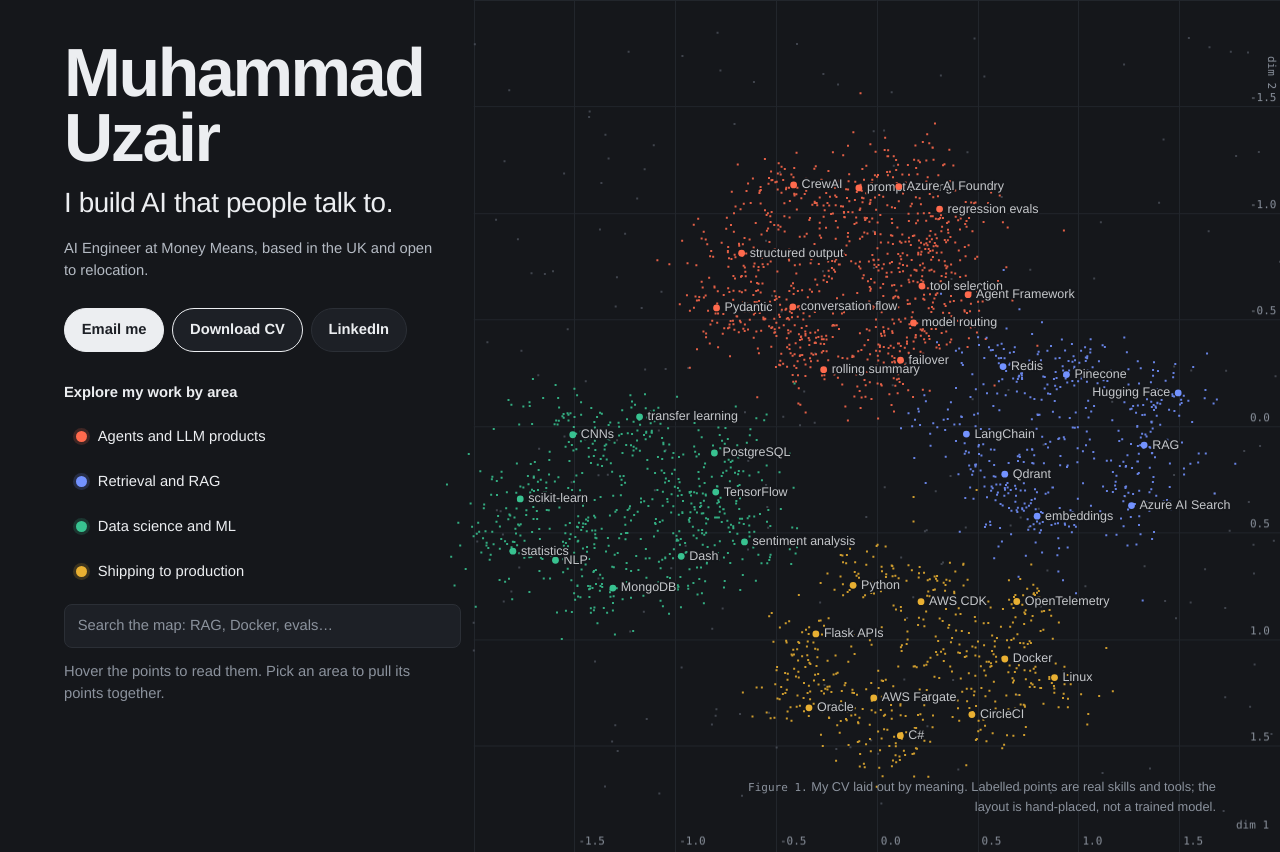
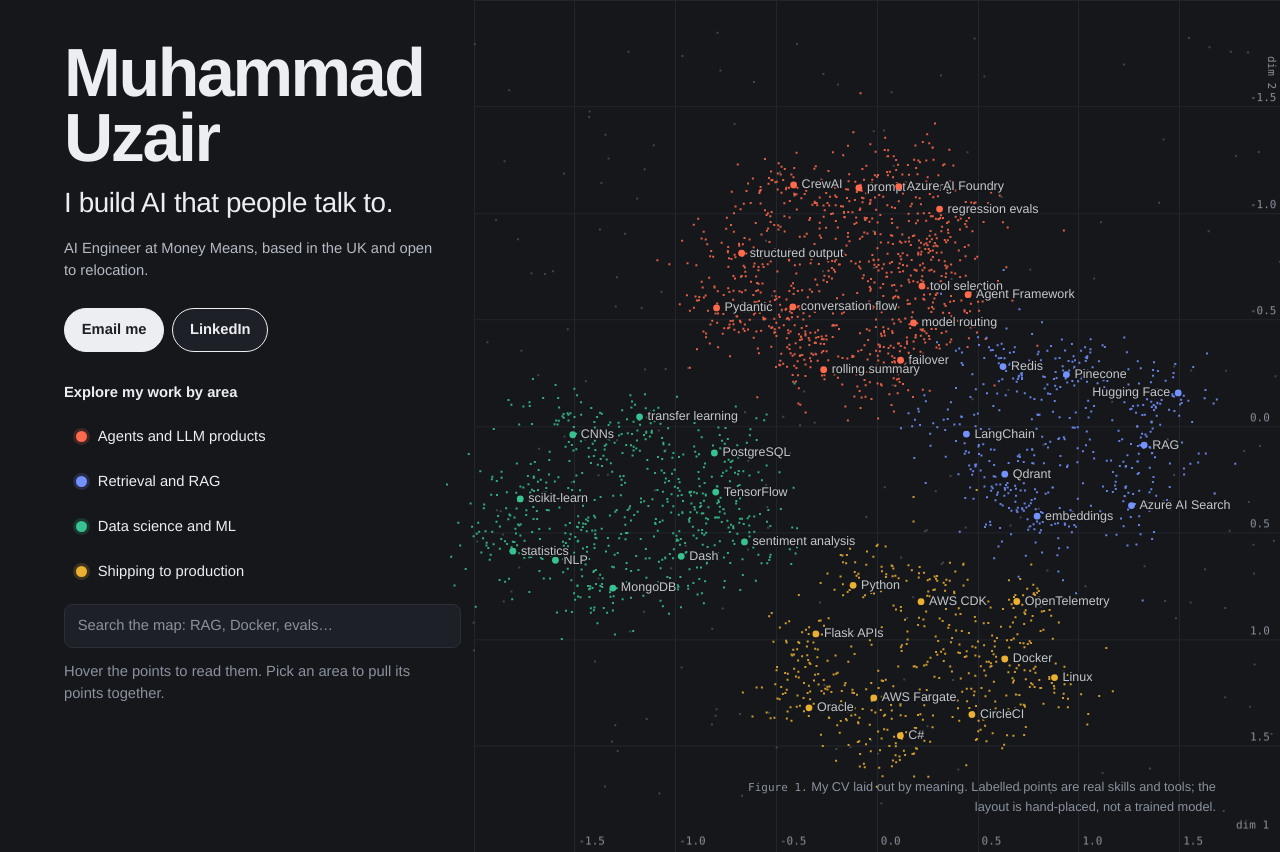
Before and after one commit to sudomuhammad/sudomuhammad.github.io, an Astro site: page / in a window 1280 px wide. Shown: the top 852 px of the page. Built offline with nearby package versions, Linux system fonts and the light colour scheme; Astro itself is replaced by a stand-in of ours; animation ran at ten frames a second.

Commit message:
Remove CV download buttons
LinkedIn covers the same need; the PDF isn't published.

```diff
--- a/src/data/cv.ts
+++ b/src/data/cv.ts
@@ -179,6 +179,5 @@ export const person = {
   location: 'UK, open to relocation',
   email: 'uzaiirr@outlook.com',
   linkedin: 'https://www.linkedin.com/in/muhammaduzair94',
-  cv: '/Muhammad_Uzair_CV.pdf',
   languages: 'English (fluent), Urdu and Pashto (native)',
 };
--- a/src/pages/index.astro
+++ b/src/pages/index.astro
@@ -26,8 +26,7 @@ const nameOf = Object.fromEntries(clusters.map((c) => [c.id, c.name]));
 
         <div class="actions">
           <a class="button primary" href={`mailto:${person.email}`}>Email me</a>
-          <a class="button" href={person.cv} download>Download CV</a>
-          <a class="button quiet" href={person.linkedin} rel="noopener">LinkedIn</a>
+          <a class="button" href={person.linkedin} rel="noopener">LinkedIn</a>
         </div>
 
         <div class="explore">
@@ -126,8 +125,7 @@ const nameOf = Object.fromEntries(clusters.map((c) => [c.id, c.name]));
       <p>I’m based in the UK and open to relocation. The quickest way to reach me is email.</p>
       <p class="contact-email"><a href={`mailto:${person.email}`}>{person.email}</a></p>
       <div class="actions">
-        <a class="button" href={person.cv} download>Download CV</a>
-        <a class="button quiet" href={person.linkedin} rel="noopener">LinkedIn</a>
+        <a class="button" href={person.linkedin} rel="noopener">LinkedIn</a>
       </div>
     </section>
   </main>
```
